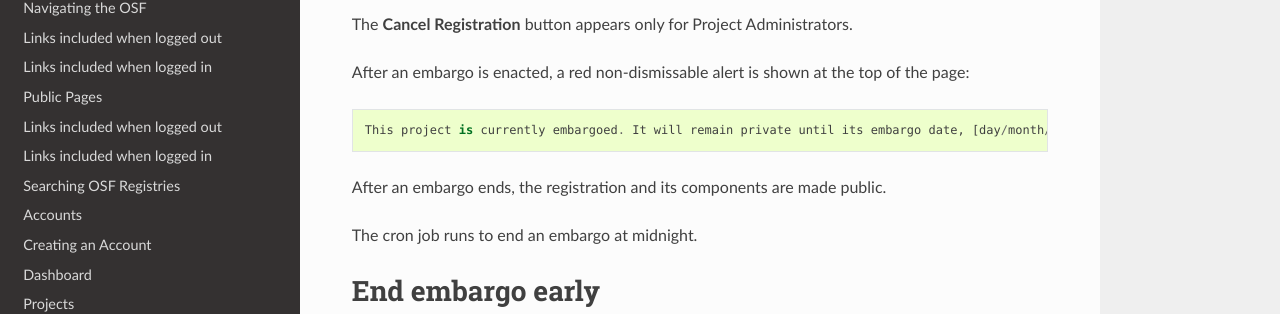
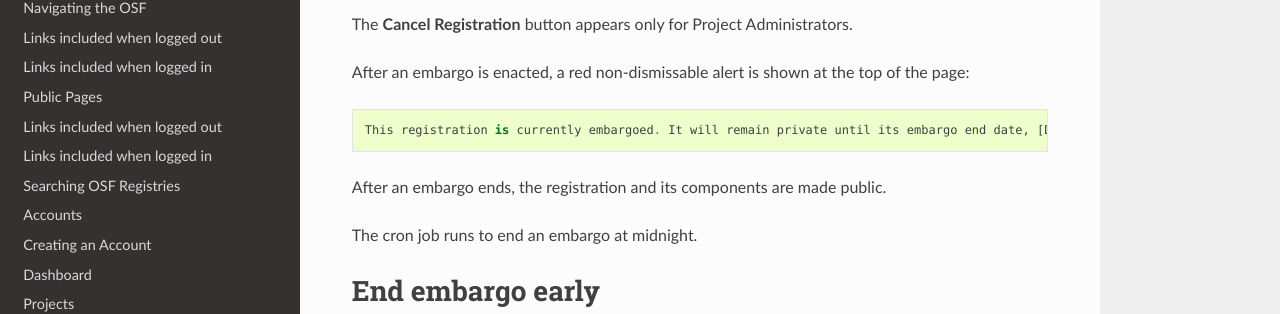
Before and after one commit to CenterForOpenScience/OSFDocs, a Sphinx documentation site: the page built from docs/projects/registrations.rst, in a window 1280 px wide and 900 px high, scrolled down 9653 px. Shown: the part 137-451 px from the top of the window. Built offline with Sphinx 7.4.7 and the Read the Docs theme 2.0.0, drawn with Linux system fonts in a browser that asks for light colours.

Commit message:
updated with embargo language in the banner

```diff
--- a/docs/projects/registrations.rst
+++ b/docs/projects/registrations.rst
@@ -332,7 +332,7 @@ The **Cancel Registration** button appears only for Project Administrators.
 
 After an embargo is enacted, a red non-dismissable alert is shown at the top of the page::
 
-    This project is currently embargoed. It will remain private until its embargo date, [day/month/year].
+    This registration is currently embargoed. It will remain private until its embargo end date, [Day, Month date, year].
 
 After an embargo ends, the registration and its components are made public.
 
```
